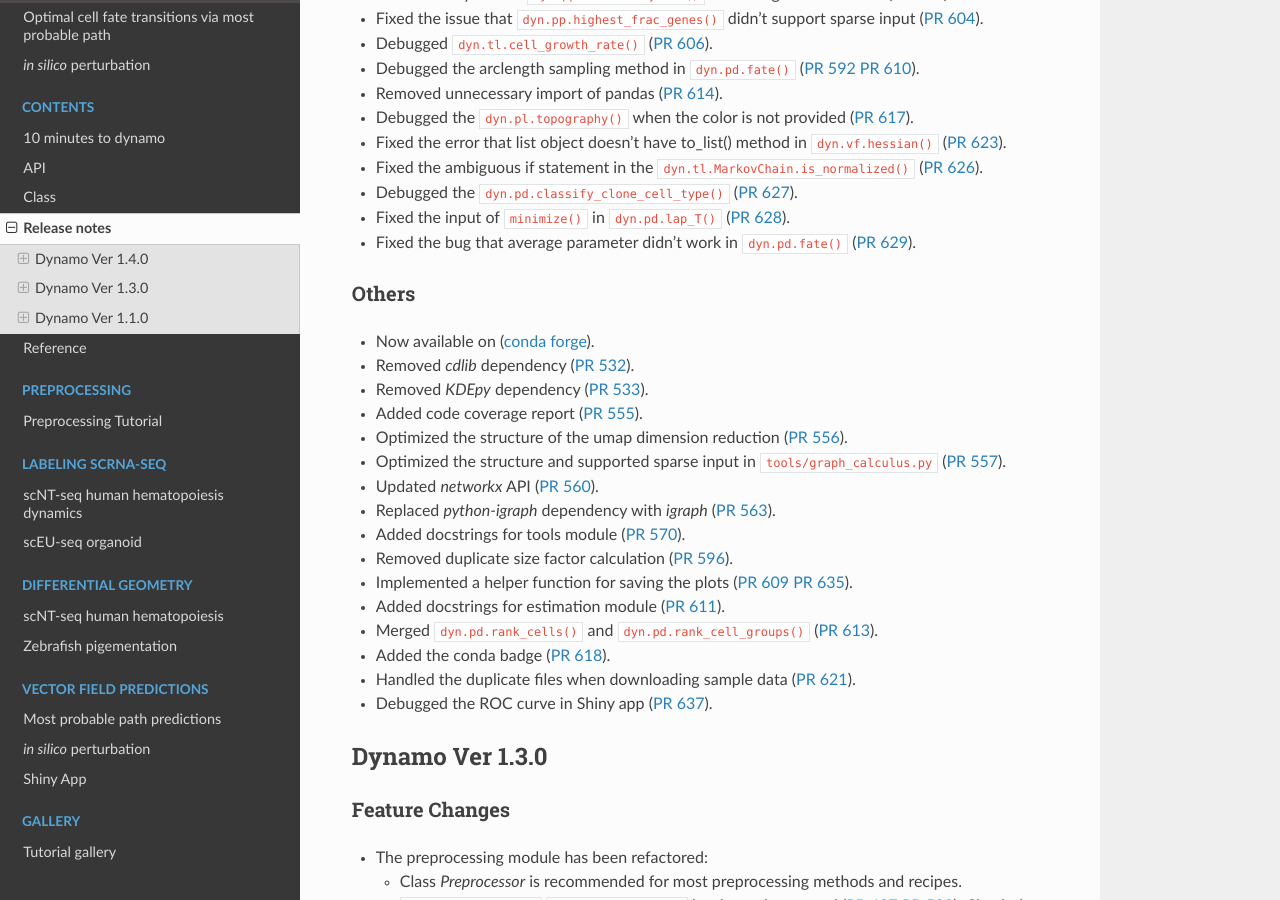
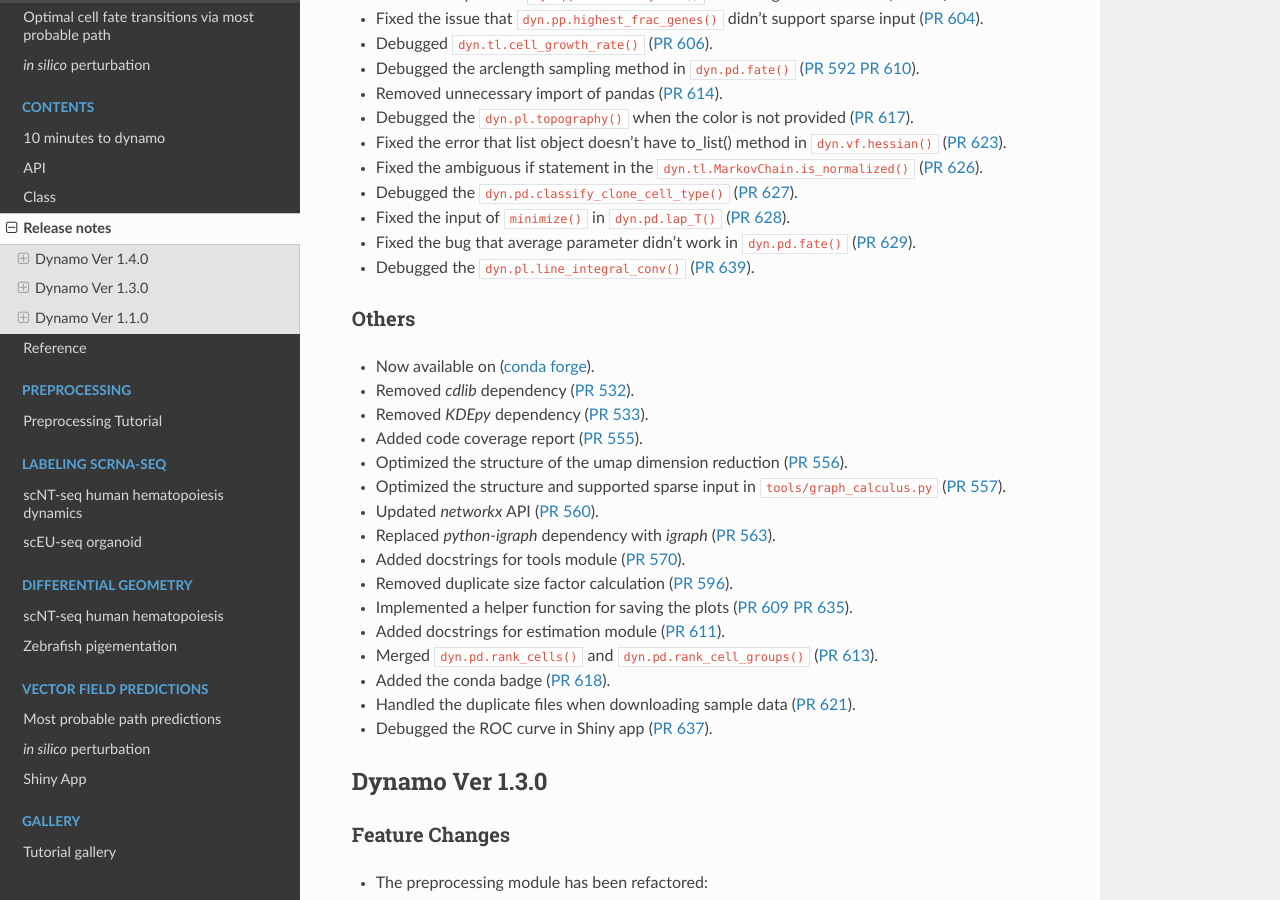
Before and after one commit to aristoteleo/dynamo_readthedocs, a Sphinx documentation site: the page built from docs/source/Release_notes.rst, in a window 1280 px wide and 900 px high, scrolled down 1309 px. Built offline with Sphinx 7.4.7 and the Read the Docs theme 2.0.0, drawn with Linux system fonts in a browser that asks for light colours; pages that are not in the unit, such as notebooks, are missing from menus.

Commit message:
update release note 1.4

```diff
--- a/docs/source/Release_notes.rst
+++ b/docs/source/Release_notes.rst
@@ -86,6 +86,7 @@ DEBUG
   (`PR 628 <https://github.com/aristoteleo/dynamo-release/pull/628>`_).
 - Fixed the bug that average parameter didn't work in ``dyn.pd.fate()``
   (`PR 629 <https://github.com/aristoteleo/dynamo-release/pull/629>`_).
+- Debugged the ``dyn.pl.line_integral_conv()`` (`PR 639 <https://github.com/aristoteleo/dynamo-release/pull/639>`_).
 
 
 Others
```
